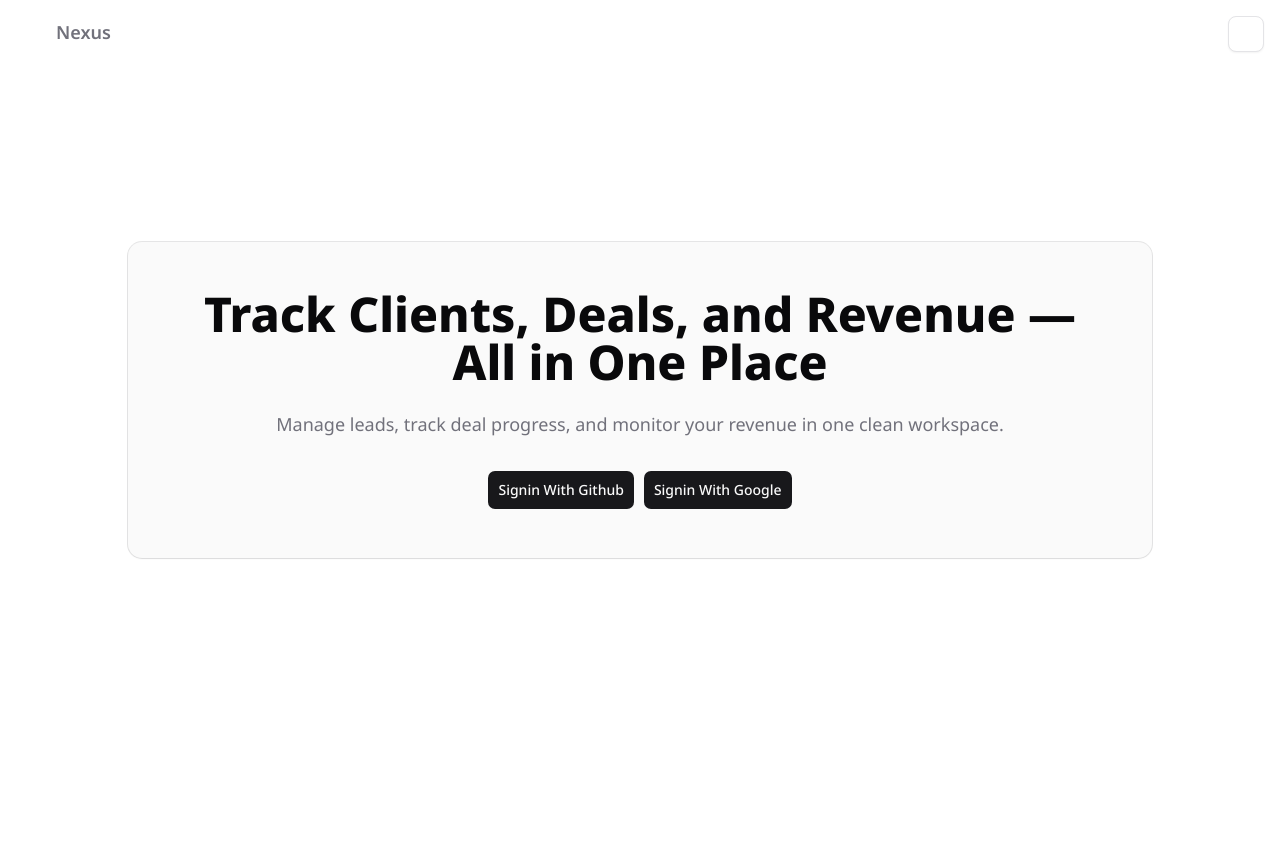
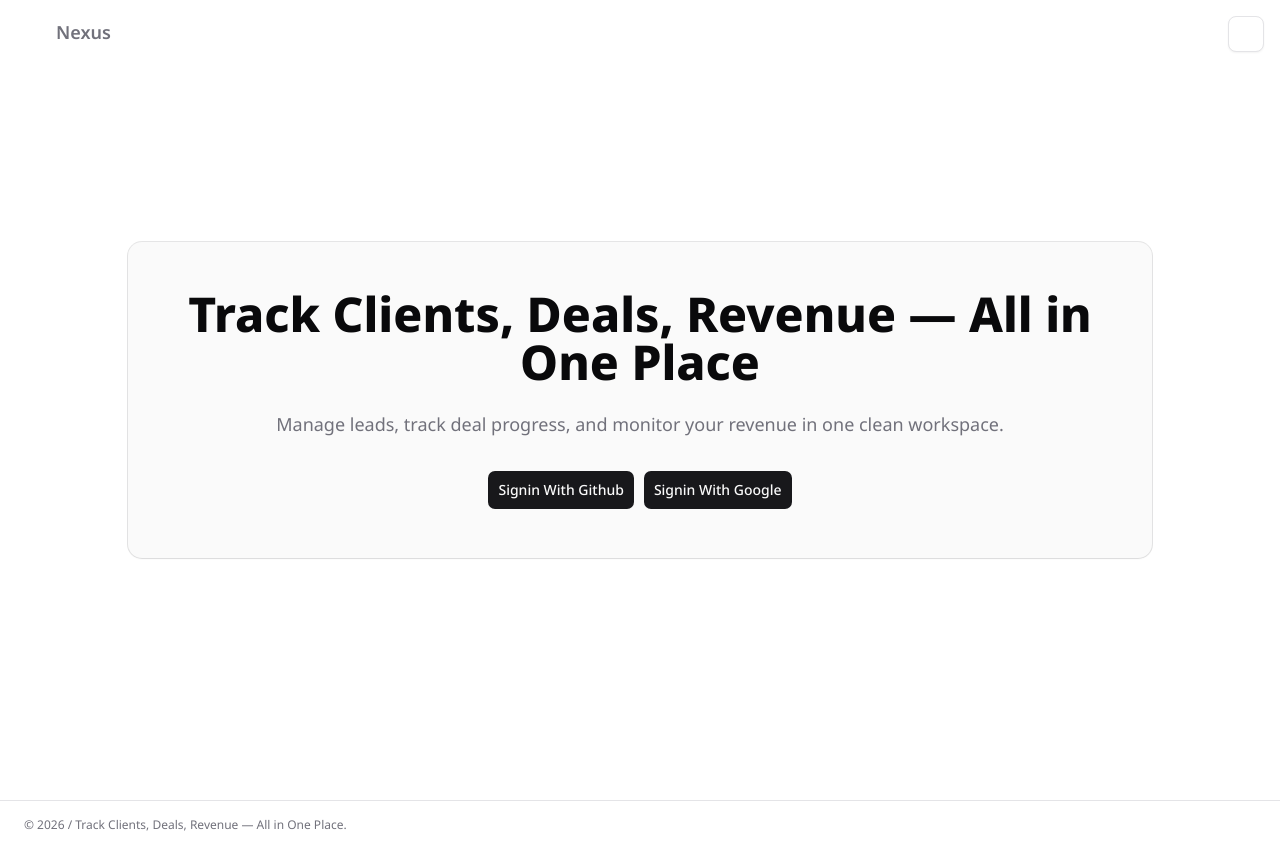
Before and after one commit to dnmore/client-tracker, a Next.js app: page / in a window 1280 px wide. Before the commit the page ends 800 px from the top, so only its background shows below. Built offline with nearby package versions, Linux system fonts and the light colour scheme; no server answers; some icons are missing.

Commit message:
add footer

```diff
--- a/app/dashboard/layout.tsx
+++ b/app/dashboard/layout.tsx
@@ -15,16 +15,18 @@ export default async function DashboardLayout({
     const session = await verifySession();
 
   return (
-    <div className="flex min-h-screen w-full ">
+    <div className="flex flex-1 w-full overflow-hidden">
       <Suspense fallback={<SidebarSkeleton />}>
         <ClientSidebar />
       </Suspense>
 
-      <div className="flex flex-1 flex-col">
+      <div className="flex flex-1 flex-col overflow-hidden">
         <Suspense fallback={<NavbarSkeleton />}>  <Navbar session={session} />
         </Suspense>
 
-        <main className="flex-1 p-6 bg-muted/40">{children}</main>
+        <main className="flex-1 overflow-auto bg-muted/40 p-4 md:p-6">
+
+        {children}</main>
       </div>
     </div>
   );
--- a/app/layout.tsx
+++ b/app/layout.tsx
@@ -2,6 +2,7 @@ import type { Metadata } from "next";
 import { Geist, Geist_Mono, Noto_Sans } from "next/font/google";
 import "./globals.css";
 import { ThemeProvider } from "@/components/theme-provider";
+import { Footer } from "@/components/ui/footer";
 
 const notoSans = Noto_Sans({ variable: "--font-sans" });
 
@@ -32,7 +33,7 @@ export default function RootLayout({
   return (
     <html lang="en" className={notoSans.variable} suppressHydrationWarning>
       <body
-        className={`${geistSans.variable} ${geistMono.variable} antialiased`}
+        className={`${geistSans.variable} ${geistMono.variable} antialiased min-h-screen flex flex-col`}
       >
         <ThemeProvider
           attribute="class"
@@ -40,7 +41,10 @@ export default function RootLayout({
           enableSystem
           disableTransitionOnChange
         >
-          {children}
+          <div className="flex-1 flex flex-col">
+            {children}
+          </div>
+          <Footer />
         </ThemeProvider>
       </body>
     </html>
--- a/app/page.tsx
+++ b/app/page.tsx
@@ -25,7 +25,7 @@ export default async function Page() {
       <Card className="w-full py-12 md:px-8 bg-zinc-50 dark:bg-neutral-900">
         <CardHeader>
           <CardTitle className="text-center text-3xl md:text-5xl font-extrabold">
-            Track Clients, Deals, and Revenue — All in One Place
+            Track Clients, Deals, Revenue — All in One Place
           </CardTitle>
         </CardHeader>
         <CardContent className="space-y-4">
--- /dev/null
+++ b/components/ui/footer.tsx
@@ -0,0 +1,9 @@
+export function Footer() {
+  return (
+    <footer className="w-full border-t bg-background py-4 px-6">
+      <p className="text-xs text-muted-foreground">
+        © 2026 / Track Clients, Deals, Revenue — All in One Place.
+      </p>
+    </footer>
+  );
+}
```
